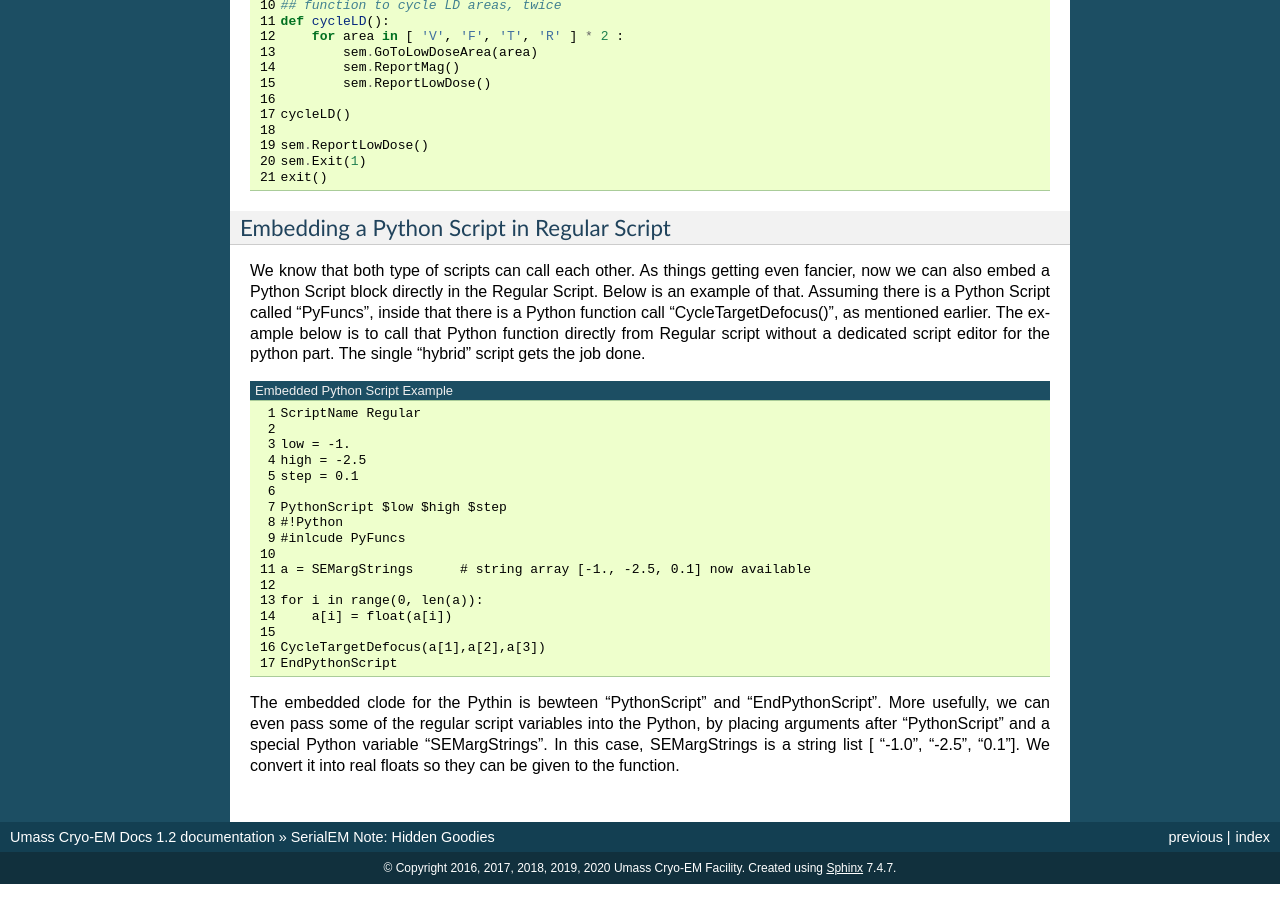
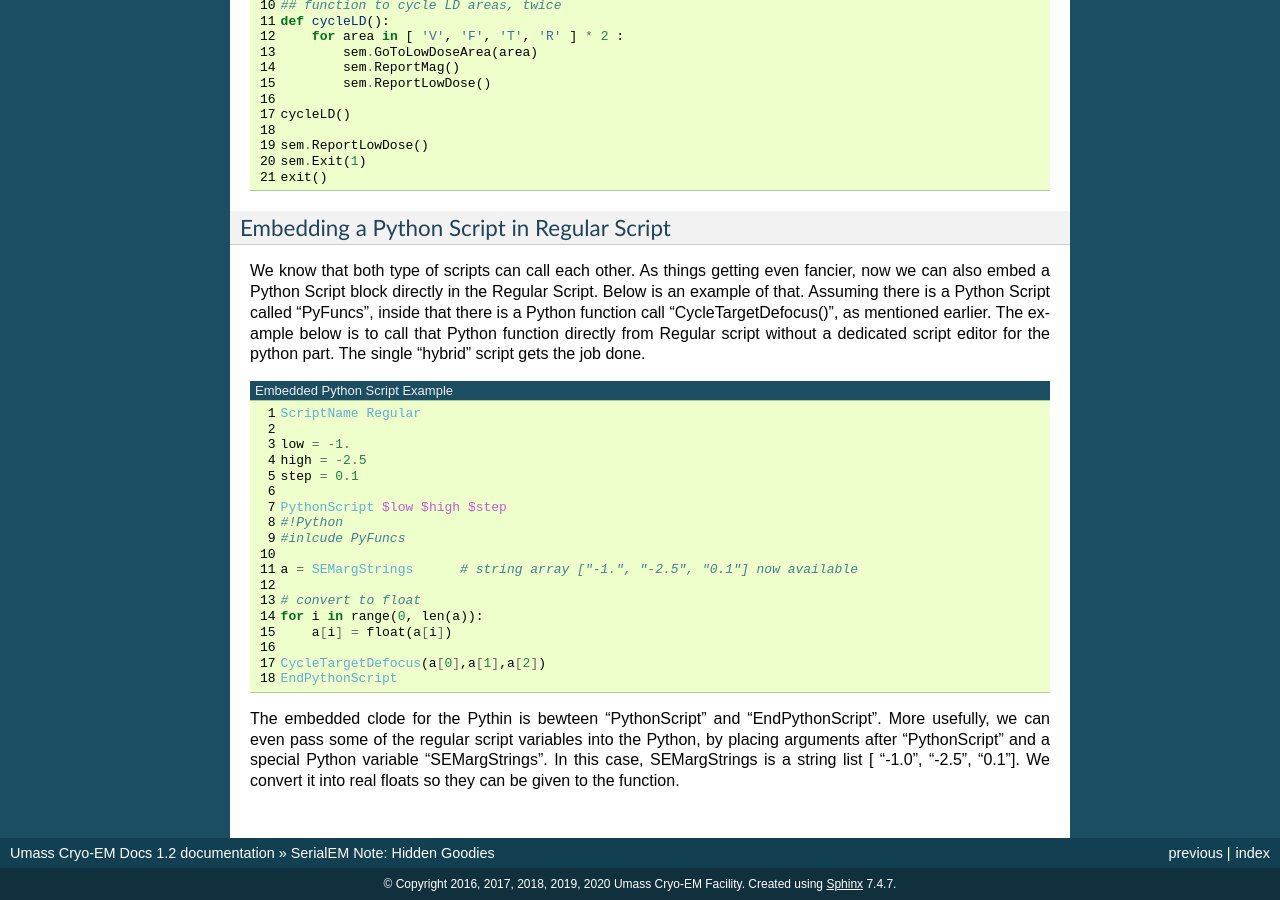
Before and after one commit to xuchen66/sphinx-emdocs, a Sphinx documentation site: the page built from source/serialem-note-hidden-goodies.rst, in a window 1280 px wide and 900 px high, scrolled down 6762 px. Built offline with Sphinx 7.4.7, drawn with Linux system fonts in a browser that asks for light colours; pages that are not in the unit, such as notebooks, are missing from menus.

Commit message:
Update serialem-note-hidden-goodies.rst

```diff
--- a/source/serialem-note-hidden-goodies.rst
+++ b/source/serialem-note-hidden-goodies.rst
@@ -440,7 +440,7 @@ Embedding a Python Script in Regular Script
 
 We know that both type of scripts can call each other. As things getting even fancier, now we can also embed a Python Script block directly in the Regular Script. Below is an example of that. Assuming there is a Python Script called "PyFuncs", inside that there is a Python function call "CycleTargetDefocus()", as mentioned earlier. The example below is to call that Python function directly from Regular script without a dedicated script editor for the python part. The single "hybrid" script gets the job done.
 
-.. code-block::
+.. code-block:: ruby
    :linenos:
    :caption: Embedded Python Script Example
 
@@ -454,12 +454,13 @@ We know that both type of scripts can call each other. As things getting even fa
    #!Python
    #inlcude PyFuncs
 
-   a = SEMargStrings      # string array [-1., -2.5, 0.1] now available
+   a = SEMargStrings      # string array ["-1.", "-2.5", "0.1"] now available
 
+   # convert to float
    for i in range(0, len(a)):
        a[i] = float(a[i])
 
-   CycleTargetDefocus(a[1],a[2],a[3])
+   CycleTargetDefocus(a[0],a[1],a[2])
    EndPythonScript
 
 
```
